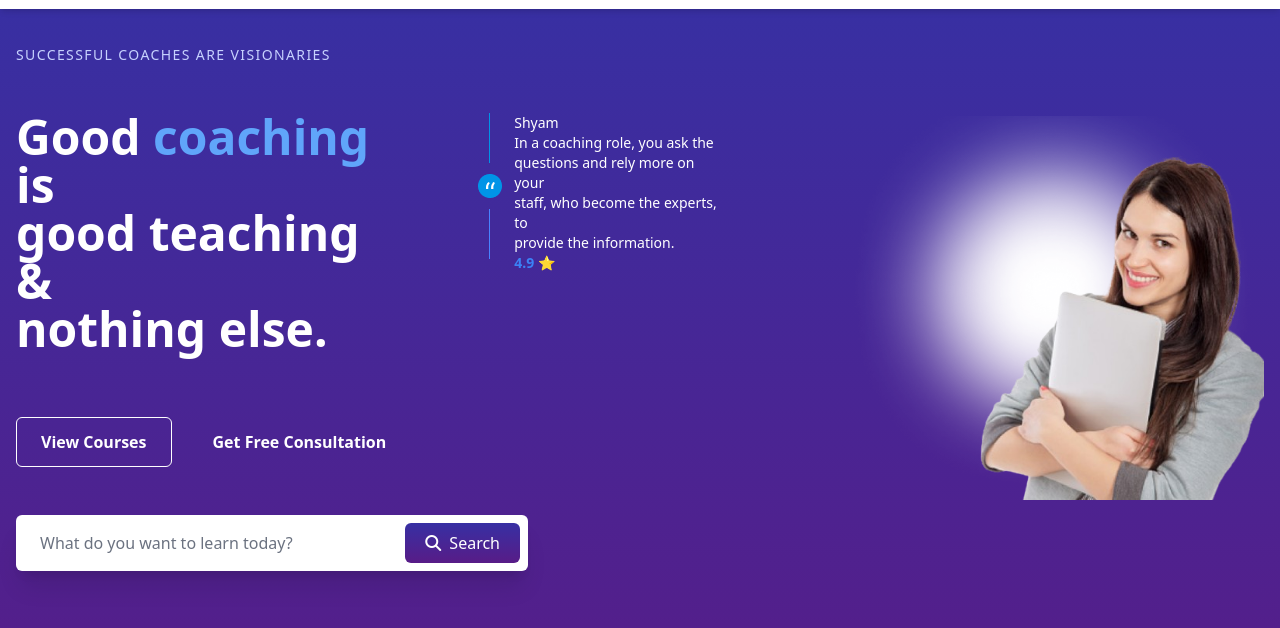
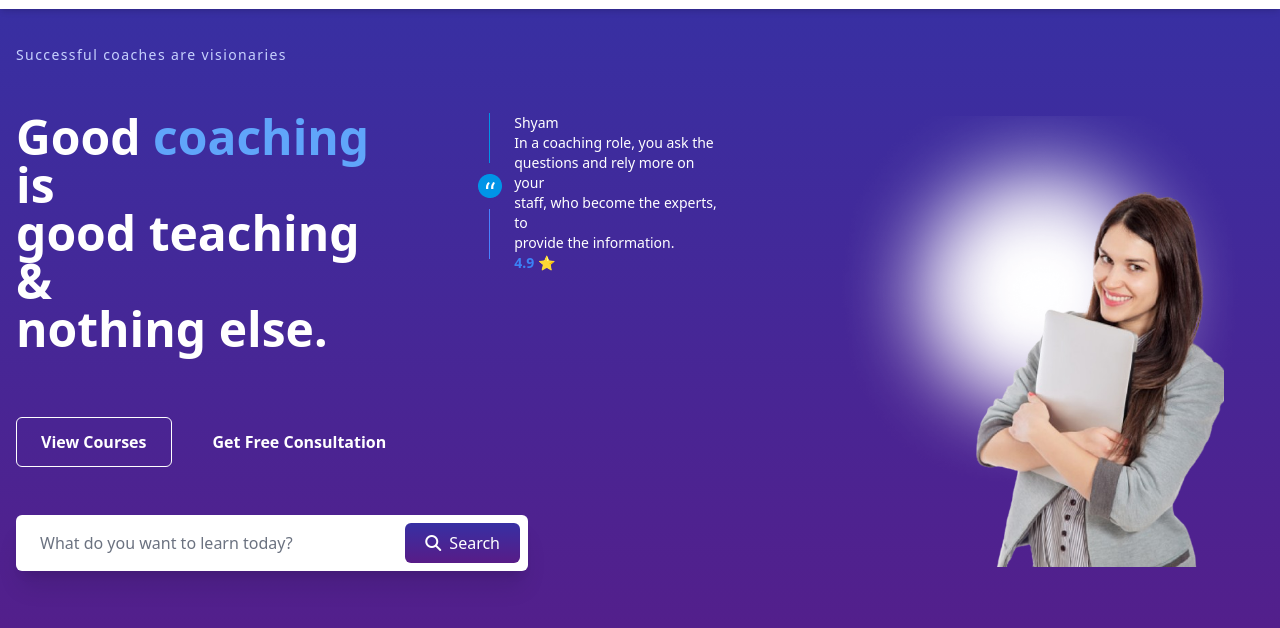
Before and after one commit to SundariC/Task2, a plain HTML site: page index.html in a window 1280 px wide. Shown: the part 95-723 px from the top of the page. Drawn offline with nearby package versions, Linux system fonts and the light colour scheme; a web font is replaced by a local one.

Commit message:
completed

```diff
--- a/index.html
+++ b/index.html
@@ -71,13 +71,12 @@
         </div>
     </header>
 
-
 <section class="bg-gradient-to-t from-purple-900 to-indigo-800 z-0 text-white py-10 pt-25">
     <div class="container py-5 mx-auto flex flex-col-reverse md:flex-row items-center px-6 md:px-4">
         <div class="md:w-1/2 space-y-8 md:space-y-12 text-center md:text-left pt-10 md:pt-0">
-                <p class="uppercase text-sm tracking-widest text-indigo-200">Successful coaches are visionaries</p>
+            <p class="text-sm tracking-widest text-indigo-200">Successful coaches are visionaries</p>
             <div class="flex items-center md:items-start">
-                <h1 class="text-4xl md:text-5xl font-bold font-righteous">
+                <h1 class="text-4xl md:text-5xl font-bold font-righteous sm:pt-50 leading-tight">
                     Good <span class="text-blue-400">coaching</span> is <br>
                     good teaching & <br>nothing else.
                 </h1>
@@ -105,11 +104,14 @@
                         class="fa-solid fa-magnifying-glass mr-2"></i>Search</button>
             </div>
         </div>
-            <div class="relative top-0 left-0 md:w-1/2 flex justify-center md:justify-end mb-10 md:mb-0 sm:overflow-hidden">
+
+        <div class="relative top-0 left-0 md:w-1/2 flex justify-center md:justify-end mb-10 md:mb-0 h-96 md:h-auto">
+
             <img src="Assests/Page1-bgelipce.png" alt="Background Image"
-                    class="md:h-96 ">
+                class="w-full max-w-sm md:max-w-md h-auto md:h-96 object-contain">
+
             <img src="Assests/Page1-heroimg.png" alt="Hero Image"
-                    class="absolute bottom-100 left-90 md:w-80 h-auto ">
+                class="absolute bottom-0 top-10 mx-10 w-full max-w-[280px] object-contain">
         </div>
     </div>
 
```
Lines whose indentation alone changed are shown as unchanged.
